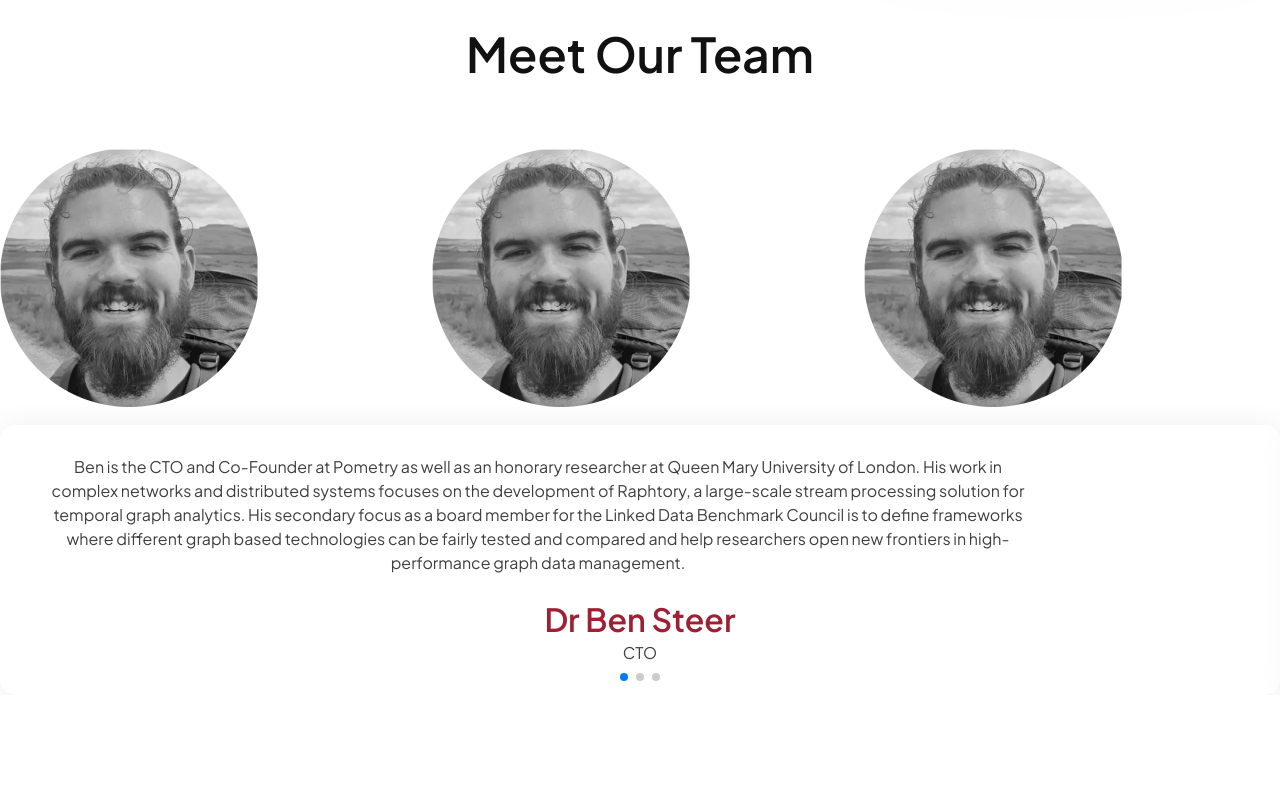
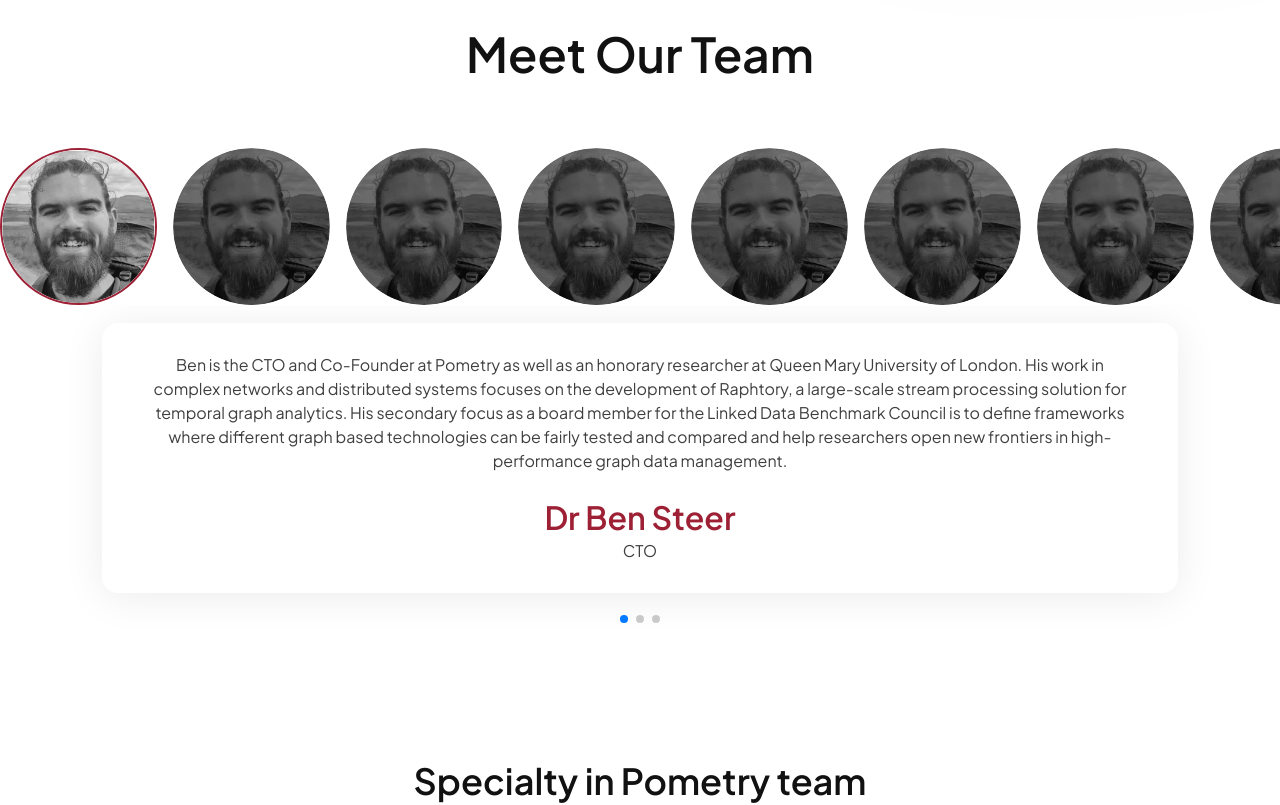
Before and after one commit to Ritik-455/Pometry, a Next.js app: page /ourteam in a window 1280 px wide. Shown: the part 740-1545 px from the top of the page. Built offline with nearby package versions, Linux system fonts and the light colour scheme.

Commit message:
swiper-make

```diff
--- a/src/app/globals.css
+++ b/src/app/globals.css
@@ -112,7 +112,16 @@
 .underline_gradient:hover::after {
   transform: scaleX(1);
 }
-.slick-slider {
-  overflow: hidden;
-  cursor: pointer;
+.swiper-slide {
+  display: flex !important;
+  justify-content: center;
 }
+.swiper_img {
+  filter: brightness(50%);
+}
+
+.swiper_img.swiper-slide-active {
+  border: 2px solid #9d2035;
+  border-radius: 50%;
+  filter: none !important;
+}
--- a/src/components/common/Helper.tsx
+++ b/src/components/common/Helper.tsx
@@ -209,6 +209,24 @@ export const OUR_TEAM_IMAGES = [
   {
     img: "/assets/images/ourteam/webp/ben-steer-slider-img.webp",
   },
+  {
+    img: "/assets/images/ourteam/webp/ben-steer-slider-img.webp",
+  },
+  {
+    img: "/assets/images/ourteam/webp/ben-steer-slider-img.webp",
+  },
+  {
+    img: "/assets/images/ourteam/webp/ben-steer-slider-img.webp",
+  },
+  {
+    img: "/assets/images/ourteam/webp/ben-steer-slider-img.webp",
+  },
+  {
+    img: "/assets/images/ourteam/webp/ben-steer-slider-img.webp",
+  },
+  {
+    img: "/assets/images/ourteam/webp/ben-steer-slider-img.webp",
+  },
 ];
 export const MEET_OUR_TEAM = [
   {
--- a/src/components/ourteam/MeetOurTeam.tsx
+++ b/src/components/ourteam/MeetOurTeam.tsx
@@ -29,17 +29,18 @@ const MeetOurTeam = () => {
       />
       <Swiper
         spaceBetween={16}
-          slidesPerView={3}
+        slidesPerView={7.5}
         loop={true}
+        centerMode={true}
       >
         {OUR_TEAM_IMAGES.map((obj: TeamImages, index: number) => (
-            <SwiperSlide key={index}>
+          <SwiperSlide key={index} className="swiper_img">
             <Image
               src={obj.img}
               width={259}
               height={259}
               alt="meet-our-team-slider-img"
-                className="pointer-events-none"
+              className="pointer-events-none rounded-full"
             />
           </SwiperSlide>
         ))}
@@ -54,7 +55,7 @@ const MeetOurTeam = () => {
         {/* =====team-content===== */}
         {MEET_OUR_TEAM.map((obj: MeetOurTeam, index: number) => (
           <SwiperSlide key={index}>
-              <div className="shadow-8xl py-[30px] px-12 rounded-2xl">
+            <div className="shadow-8xl py-[30px] px-12 rounded-2xl max-w-[1078px] mb-11">
               <Paragraph
                 className="max-w-[980px] text-center !text-charcoal_gray pb-6"
                 textName={obj.para}
--- a/src/components/ourteam/TeamHero.tsx
+++ b/src/components/ourteam/TeamHero.tsx
@@ -3,11 +3,11 @@ import Paragraph from "../common/Paragraph";
 
 const TeamHero = () => {
   return (
-    <div className="pt-5 pb-[68px] bg-faint_pink relative">
+    <div className="pt-5 pb-[68px] bg-faint_pink relative max-w-[1920px] mx-auto">
       <div className="w-[423px] h-[171px] bg-mix_red opacity-15 blur-[74px] absolute start-0 top-[90px] lg:block hidden"></div>
       <div className="container max-w-[1180px]">
         <div className="row">
-          <div className="lg:col-6 w-full px-3 justify-center flex">
+          <div className="lg:col-6 w-full px-3 max-lg:justify-center flex">
             <Image
               width={436}
               height={436}
```
Lines whose indentation alone changed are shown as unchanged.
